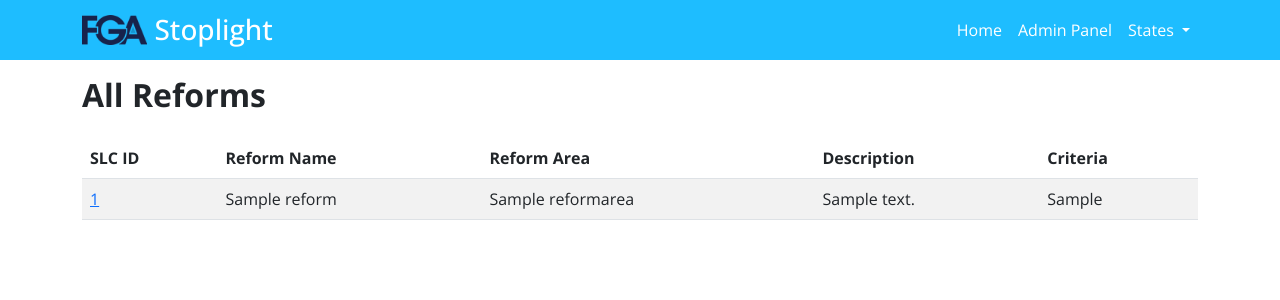
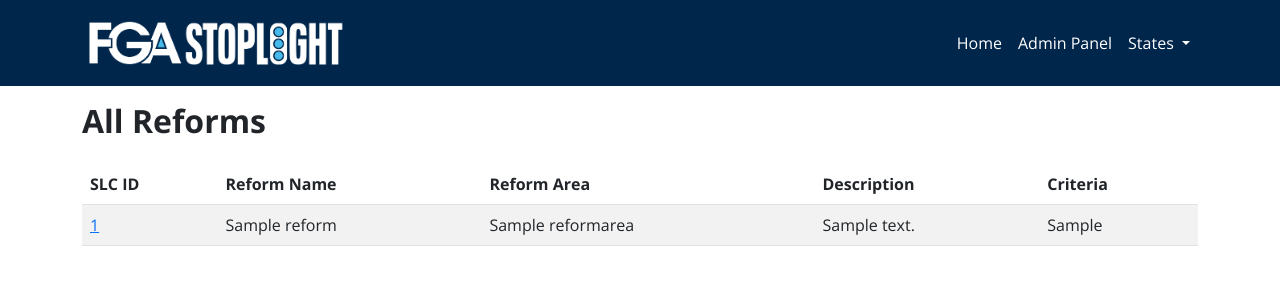
Before and after one commit to jacobfiler/stoplightapp, a Django app: page / in a window 1280 px wide. Shown: the top 300 px of the page. Run offline with Django 5.2, Linux system fonts and the light colour scheme; a user stored in the database is signed in; tables that the repository leaves empty hold one stand-in row (values such as "Sample post"); some libraries are stand-ins or nearby versions.

Commit message:
changed logo and background color of header

```diff
--- a/static/css/styles.css
+++ b/static/css/styles.css
@@ -17,7 +17,7 @@ body {
 }
 
 .navbar-brand img {
-    height: 30px; /* Adjust based on your preference */
+    height: 60px; /* Adjust based on your preference */
 }
 
 .navbar-brand h3 {
@@ -29,5 +29,5 @@ body {
     color: white;
 }
 .header-bg {
-    background-color: #1ebdff !important;
+    background-color: #00264B !important;
 }
--- a/templates/base.html
+++ b/templates/base.html
@@ -37,10 +37,9 @@
           <!-- Logo on the left -->
           <a class="navbar-brand" href="{% url 'home' %}">
             <img
-              src="{% static 'img/FGA-Simple-Logo-172x80.png' %}"
+              src="{% static 'img/FGA_stoplight.png' %}"
               alt="Logo"
             />
-            <h3>Stoplight</h3>
           </a>
 
           <!-- Toggler for mobile view -->
```
Also changed, not shown: static/img/FGA_stoplight.png (added).
